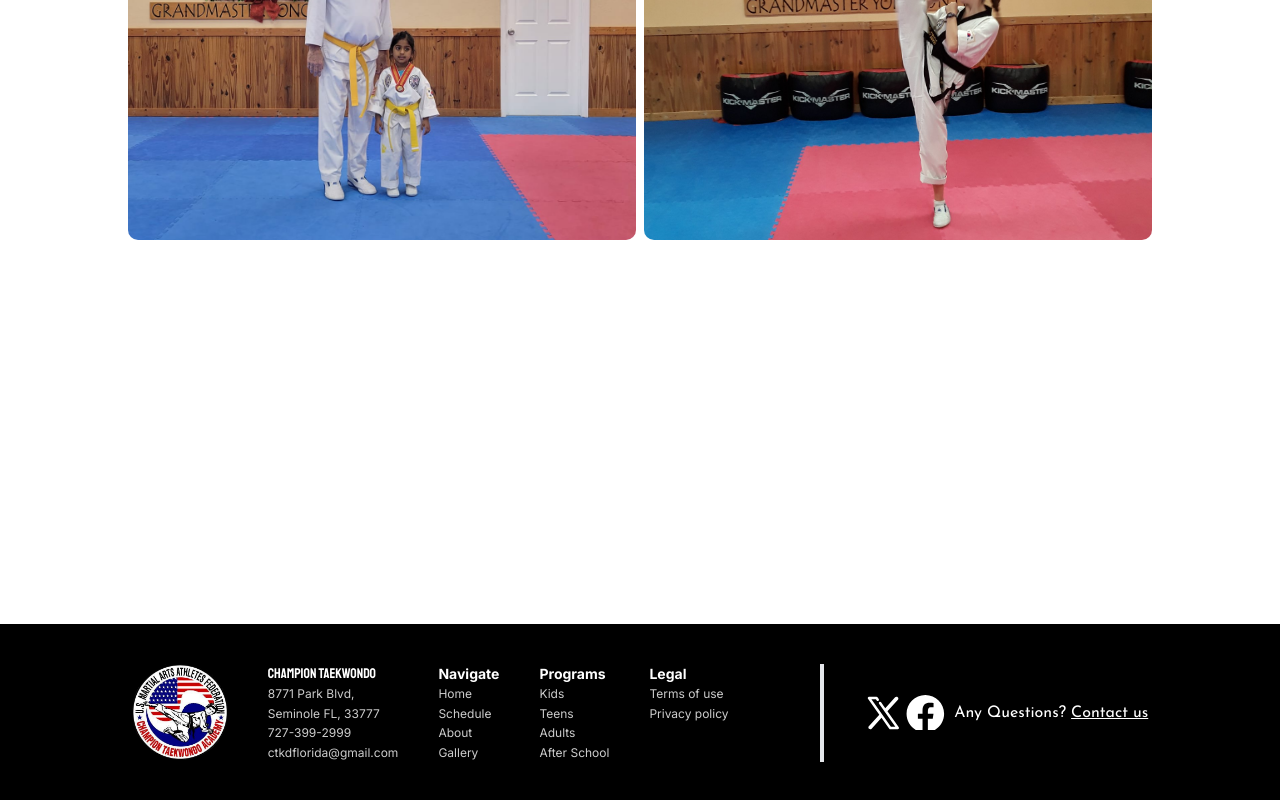
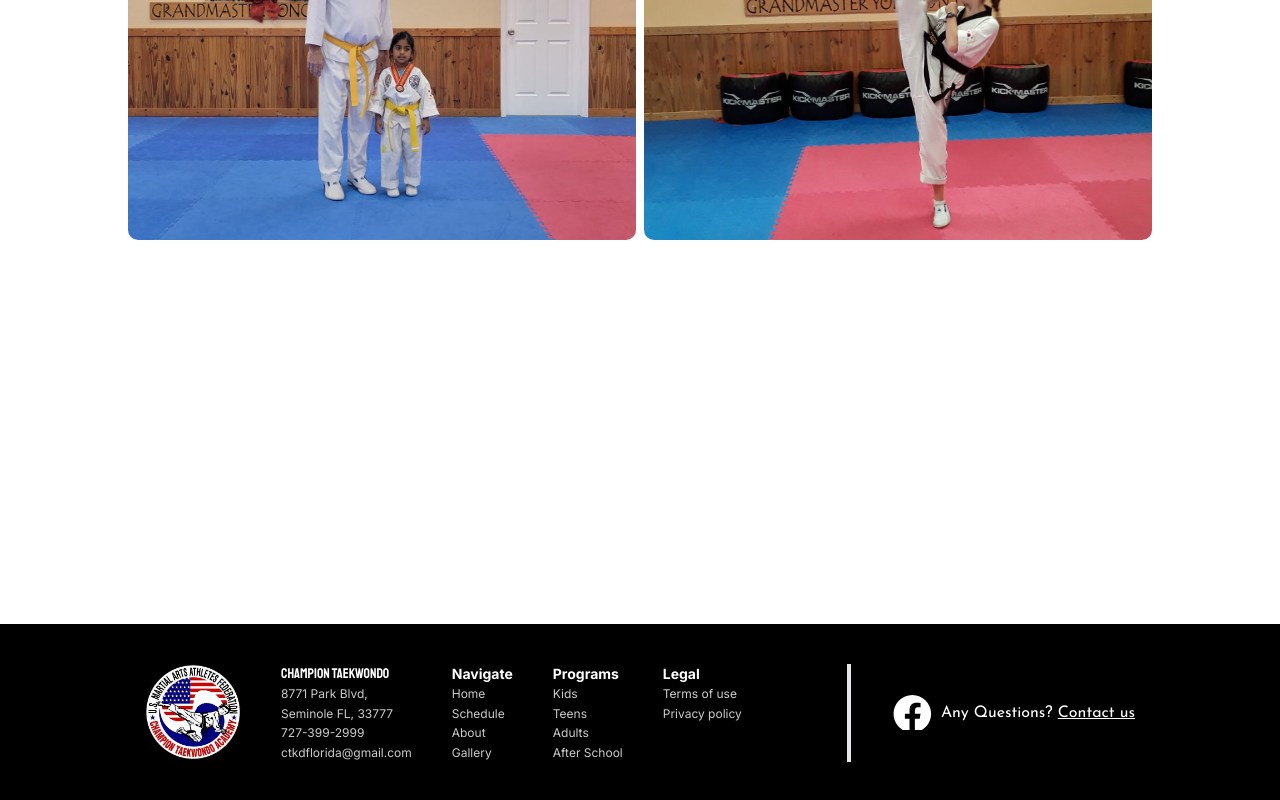
Before and after one commit to TTRAN70/Champion-Taekwondo-Frontend, a Next.js app: page / in a window 1280 px wide. Shown: the part 5269-6069 px from the top of the page. Built offline with nearby package versions, Linux system fonts and the light colour scheme.

Commit message:
Added missing page, now we ready for deployment

```diff
--- a/src/app/footer.tsx
+++ b/src/app/footer.tsx
@@ -111,17 +111,10 @@ export default function Footer() {
           </div>
         </div>
         <div className="flex items-center border-l-4 pl-10">
-          <svg
-            xmlns="http://www.w3.org/2000/svg"
-            x="0px"
-            y="0px"
-            width="40"
-            height="40"
-            viewBox="0 0 32 32"
-            style={{ fill: "#FFFFFF" }}
+          <Link
+            target="_blank"
+            href="https://www.facebook.com/ChampionTaeKwonDoFlorida"
           >
-            <path d="M27.816,27.422l-9.069-12.803l8.381-9.224c0.546-0.6,0.482-1.512-0.142-2.038c-0.623-0.526-1.57-0.464-2.116,0.136	l-7.869,8.66l-3.329-4.699c-0.32-0.452-0.943-0.557-1.395-0.238c-0.45,0.319-0.558,0.943-0.238,1.395L25.066,27h-3.549L5.934,5h3.55	l0.694,0.981c0.319,0.451,0.944,0.557,1.395,0.238c0.45-0.319,0.557-0.943,0.238-1.395l-0.994-1.403C10.629,3.158,10.324,3,10,3H4	C3.626,3,3.283,3.209,3.111,3.542C2.94,3.874,2.968,4.273,3.184,4.579l9.068,12.802l-8.381,9.224	c-0.546,0.6-0.482,1.512,0.142,2.038C4.297,28.882,4.648,29,4.999,29c0.418,0,0.833-0.167,1.13-0.494l7.869-8.66l6.186,8.733	C20.371,28.843,20.676,29,21,29h6c0.374,0,0.717-0.209,0.889-0.541C28.06,28.127,28.032,27.728,27.816,27.422z"></path>
-          </svg>
             <svg
               xmlns="http://www.w3.org/2000/svg"
               x="0px"
@@ -151,6 +144,7 @@ export default function Footer() {
                 </g>
               </g>
             </svg>
+          </Link>
           <div className={`${josefin.className} text-white`}>
             Any Questions?{" "}
             <Link href="/contact">
--- /dev/null
+++ b/src/app/not-found.tsx
@@ -0,0 +1,9 @@
+export default function NotFound() {
+  return (
+    <h1
+      className={`min-h-screen flex justify-center mt-20 text-3xl font-extrabold`}
+    >
+      Page not found!
+    </h1>
+  );
+}
```
Lines whose indentation alone changed are shown as unchanged.
